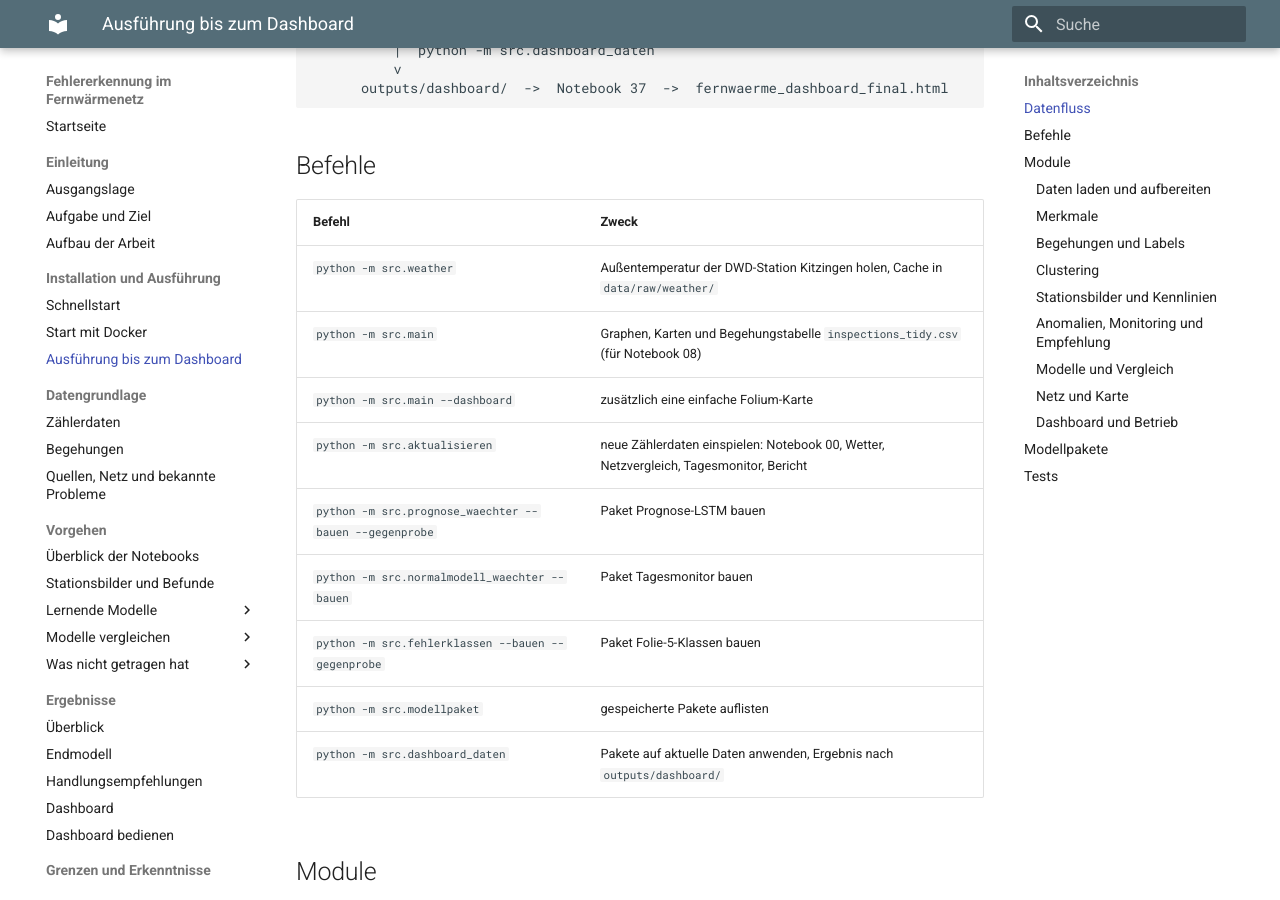
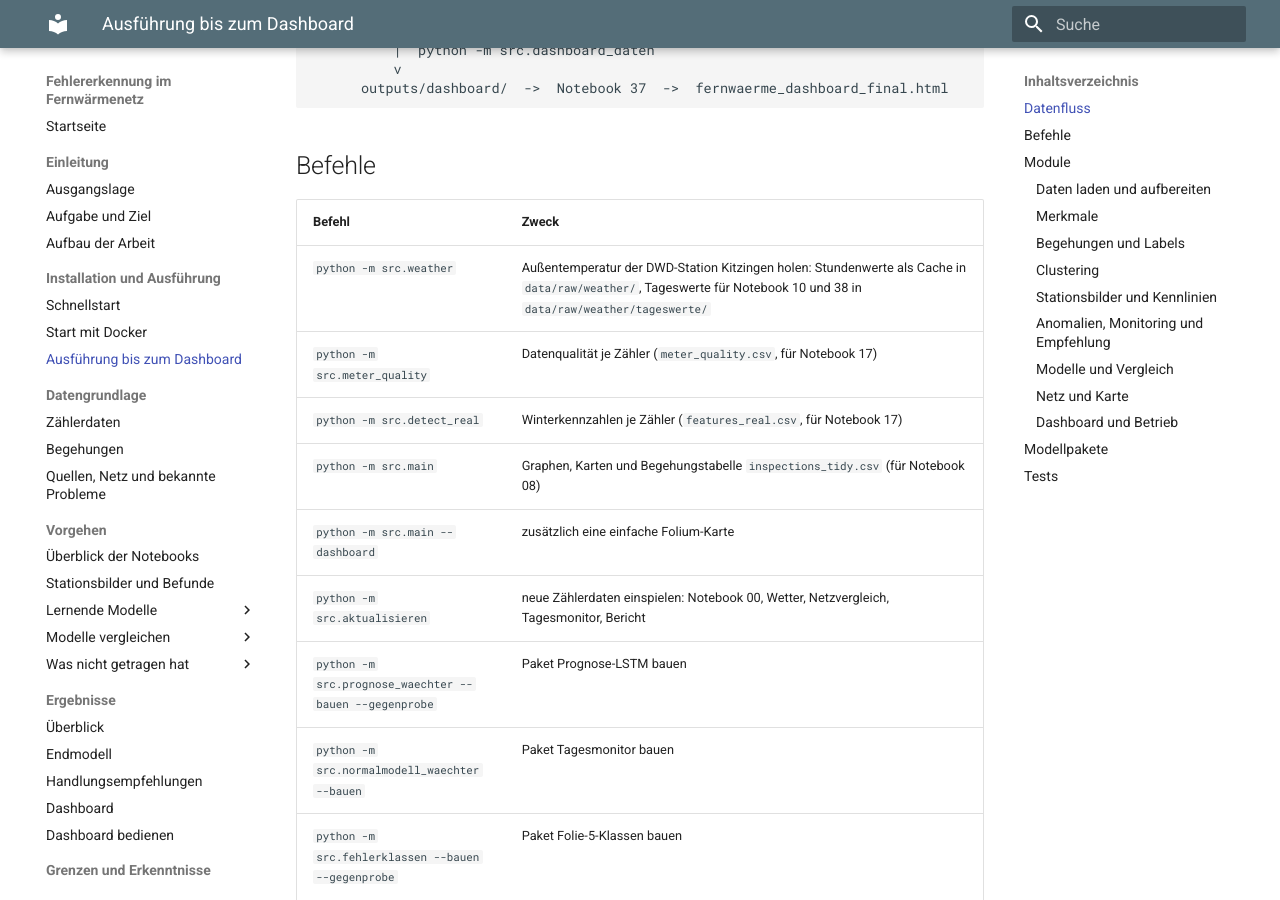
Before and after one commit to ivelinayna/projektseminar, an MkDocs documentation site: the page built from docs/pipeline.md, in a window 1280 px wide and 900 px high, scrolled down 615 px. Built offline with MkDocs 1.6.1 and Material for MkDocs 9.7.7, drawn with Linux system fonts in a browser that asks for light colours.

Commit message:
Vorbereitende Befehle für Notebook 17 in der Anleitung, Prioritätsscore ohne Geocoding

```diff
--- a/docs/pipeline.md
+++ b/docs/pipeline.md
@@ -32,7 +32,9 @@ Notebooks 01-37 und src-Module
 
 | Befehl | Zweck |
 |---|---|
-| `python -m src.weather` | Außentemperatur der DWD-Station Kitzingen holen, Cache in `data/raw/weather/` |
+| `python -m src.weather` | Außentemperatur der DWD-Station Kitzingen holen: Stundenwerte als Cache in `data/raw/weather/`, Tageswerte für Notebook 10 und 38 in `data/raw/weather/tageswerte/` |
+| `python -m src.meter_quality` | Datenqualität je Zähler (`meter_quality.csv`, für Notebook 17) |
+| `python -m src.detect_real` | Winterkennzahlen je Zähler (`features_real.csv`, für Notebook 17) |
 | `python -m src.main` | Graphen, Karten und Begehungstabelle `inspections_tidy.csv` (für Notebook 08) |
 | `python -m src.main --dashboard` | zusätzlich eine einfache Folium-Karte |
 | `python -m src.aktualisieren` | neue Zählerdaten einspielen: Notebook 00, Wetter, Netzvergleich, Tagesmonitor, Bericht |
```
Also changed, not shown: README.md (+2 -0 lines), docs/docker.md (+4 -2 lines), docs/schnellstart.md (+3 -1 lines), 3 other files.
